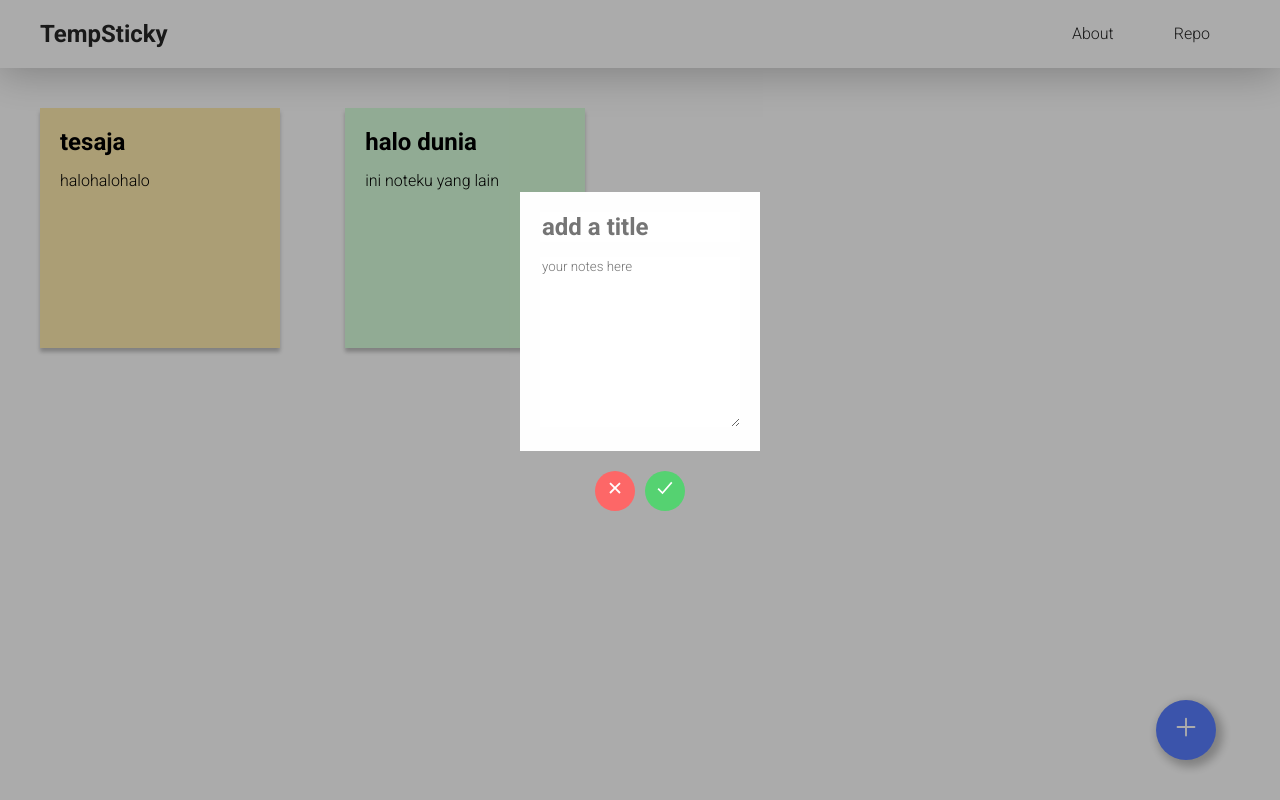
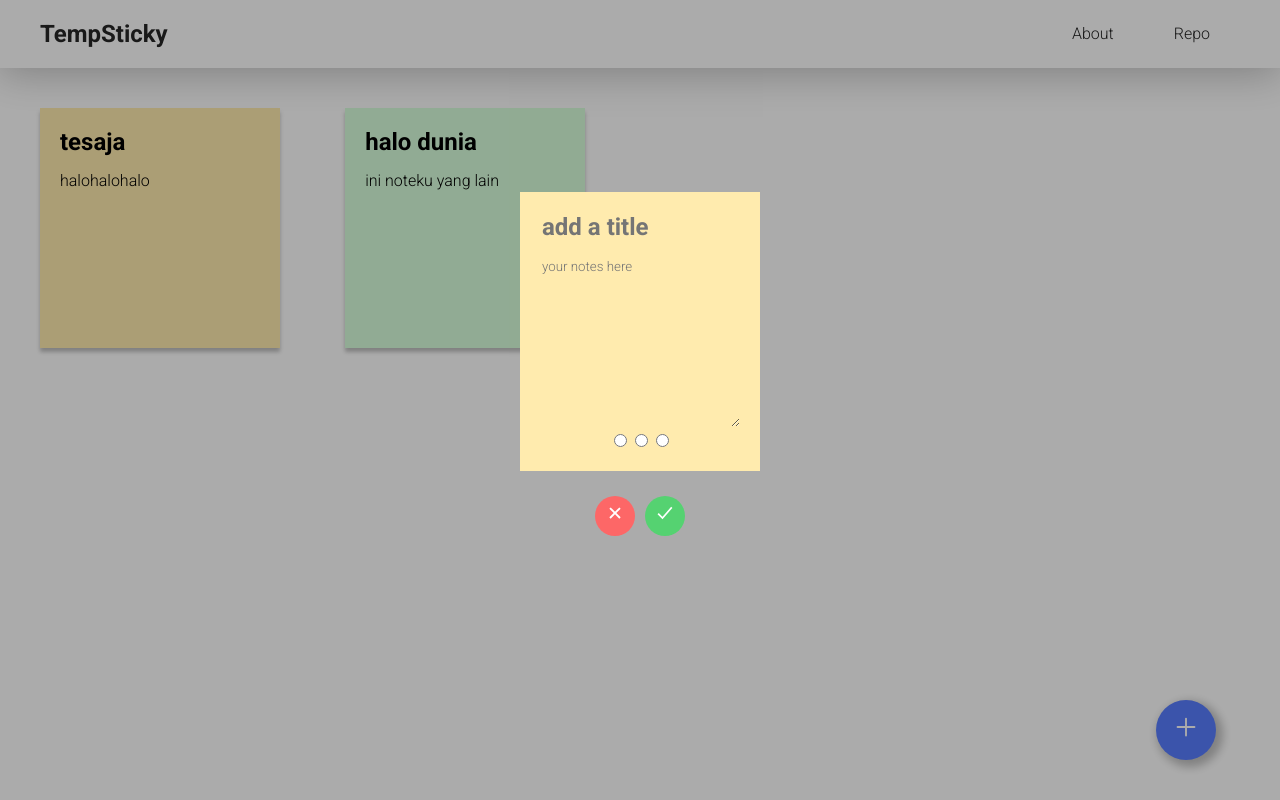
Before and after one commit to NafisHandoko/TempSticky, a React (Vite) app: page / in a window 1280 px wide. Both pictures are taken after a click on the button 1186 px from the left and 730 px from the top of the page. Built offline with nearby package versions, Linux system fonts and the light colour scheme.

Commit message:
add radiobutton to AddModal component to change AddModal component background-color

```diff
--- a/src/AddModal/index.css
+++ b/src/AddModal/index.css
@@ -44,6 +44,7 @@
   margin-bottom: 15px;
   border: none;
   font-family: inherit;
+  background-color: transparent;
 }
 
 .add-modal-note-input{
@@ -52,6 +53,7 @@
   box-sizing: border-box;
   border: none;
   font-family: inherit;
+  background-color: transparent;
 }
 
 .add-modal-title-input:focus,.add-modal-note-input{
--- a/src/AddModal/index.jsx
+++ b/src/AddModal/index.jsx
@@ -5,10 +5,13 @@ class AddModal extends Component{
   constructor(props){
     super(props);
     this.state = {
-      style: {display: 'none'},
       input: {
         title: '',
-        note: ''
+        note: '',
+        notecolor: '#FFEBAE'
+      },
+      style: {
+        display: 'none'
       }
     }
     this.displayModal = () => {
@@ -21,7 +24,7 @@ class AddModal extends Component{
         ...this.state,
         input: {
           ...this.state.input,
-          [event.target.id]: event.target.value
+          [event.target.name]: event.target.value
         }
       })
     }
@@ -31,14 +34,19 @@ class AddModal extends Component{
       <>
         <button className="add-button" onClick={this.displayModal}><ion-icon name="add"></ion-icon></button>
         <div className="add-modal" style={this.state.style}>
-          <form className="add-modal-box">
+          <form className="add-modal-box" style={{backgroundColor: this.state.input.notecolor}}>
             <div className="add-modal-content">
-              <input id="title" className="add-modal-title-input" type="text" placeholder="add a title" value={this.state.input.title} onChange={this.handleChange}/>
-              <textarea id="note" className="add-modal-note-input" placeholder="your notes here" value={this.state.input.note} onChange={this.handleChange}></textarea>
+              <input name="title" className="add-modal-title-input" type="text" placeholder="add a title" value={this.state.input.title} onChange={this.handleChange}/>
+              <textarea name="note" className="add-modal-note-input" placeholder="your notes here" value={this.state.input.note} onChange={this.handleChange}></textarea>
             </div>
             <div className="add-modal-btn-group">
               <button type="button" className="add-modal-cancel-button" onClick={this.displayModal}><ion-icon name="close-sharp"></ion-icon></button>
               <button type="submit" className="add-modal-submit-button"><ion-icon name="checkmark-sharp"></ion-icon></button>
+            </div>
+            <div className="note-color-radio">
+              <input type="radio" name="notecolor" value="#FFEBAE" onClick={this.handleChange}/>
+              <input type="radio" name="notecolor" value="#FFDBDB" onClick={this.handleChange}/>
+              <input type="radio" name="notecolor" value="#D8FFDC" onClick={this.handleChange}/>
             </div>
           </form>
         </div>
```
